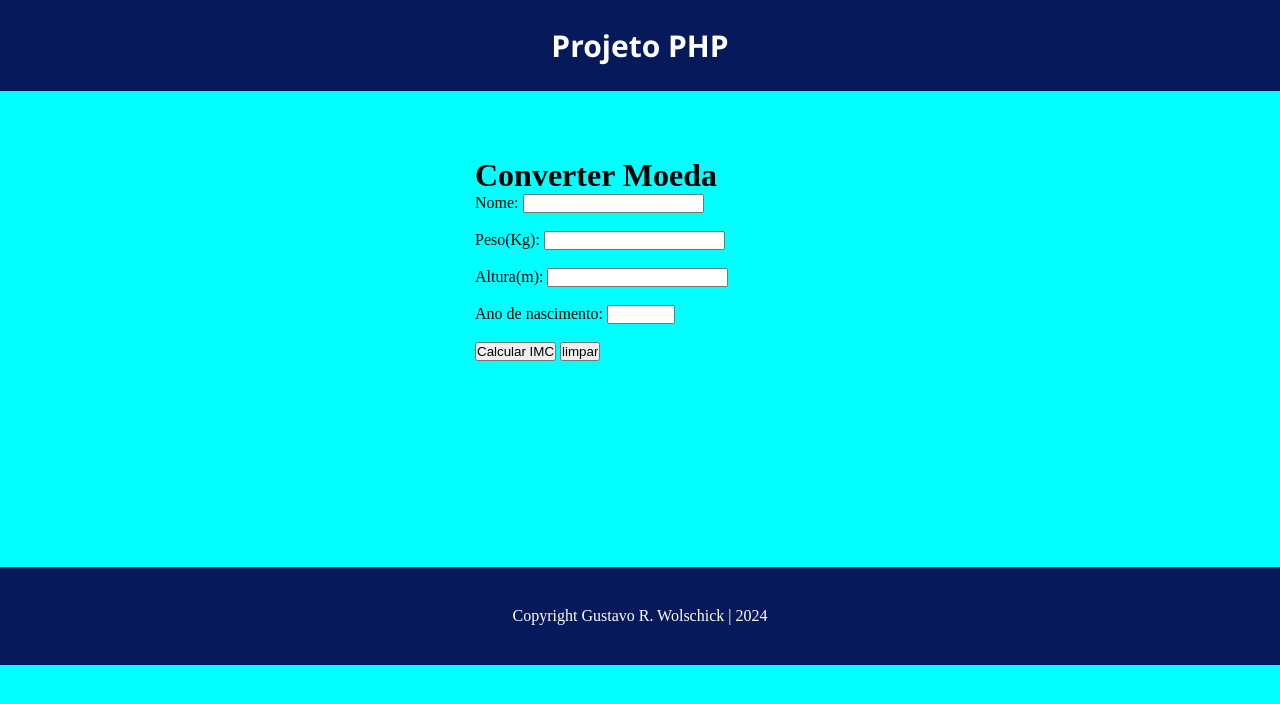
After one commit to GustavoWolschick/AulaNoite, a PHP site: page /ConversorMoedas.php in a window 1280 px wide. The commit adds this page. Shown: the top 704 px of the page. Run offline with PHP 8.4, Linux system fonts and the light colour scheme.

Commit message:
parte 2
criação do style e lincagem com a tela inicial do projeto

```diff
--- /dev/null
+++ b/ConversorMoedas.php
@@ -0,0 +1,64 @@
+<!DOCTYPE html>
+<html lang="pt-br">
+
+<head>
+    <meta charset="UTF-8">
+    <meta name="viewport" content="width=device-width, initial-scale=1.0">
+    <title>Calculadora</title>
+    <link rel="stylesheet" href="https://cdnjs.cloudflare.com/ajax/libs/font-awesome/6.0.0/css/all.min.css">
+    <link rel="stylesheet" href="imc.css">
+</head>
+<header class="header">
+    <a href="index.php">
+    <h1>Projeto PHP</h1>
+    </a>
+</header>
+<br><br>
+<body>
+    <div class="container">
+        <h1> Converter Moeda</h1>
+        <form action="ConversorMoedas.php" Method="POST">
+            <label for="nome">Nome:</label>
+            <input type="text" id="nome" name="nome" required> <br><br>
+            <label for="Peso">Peso(Kg):</label>
+            <input type="number" id="peso" name="Peso" step="0.1" required> <br><br>
+            <label for="Altura">Altura(m):</label>
+            <input type="number" id="altura" name="Altura" step="0.01" required> <br><br>
+            <label for="Idade">Ano de nascimento:</label>
+            <input type="number" id="idade" name="Idade" min="1900" max="2024"> <br><br>
+            <input type="submit" value="Calcular IMC">
+            <input type="reset" value="limpar"> <br><br>
+        </form>
+        <div class="resposta">
+            <?php
+            if ($_SERVER["REQUEST_METHOD"] == "POST") { if (isset($_POST['Peso']) && isset($_POST['Altura'])) {
+                $hoje = date('Y');
+                $nome = $_POST['nome'];
+                $anoAtual = $_POST['Idade'];
+                $peso = $_POST['Peso'];
+                $altura = $_POST['Altura'];
+                $erro = empty($peso) || empty($altura) ? "todos os campos são  obrigatórios" : ((!is_numeric($altura) || $peso <= 0 || $altura <= 0) ? "Por favor, insira valores válidos para peso e altura" : "");
+                if ($erro) {
+                    echo $erro;
+                } else {
+                    $anoAtual = $hoje - $anoAtual;
+                    $imc = $peso / ($altura * $altura);
+                    $imc = number_format($imc, 2);
+                    $clasificacao = ($imc < 18.5) ? "Abaixo do peso" : (($imc < 24.9) ? "Peso normal" : (($imc < 29.9) ? "Sobrepeso" : "Obesidade"));
+                    echo "Olá, $nome! <br>";
+                    echo "Sua idade é $anoAtual anos. <br>";
+                    echo "Seu IMC é: $imc. <br>";
+                    echo "Sua classificação é: $clasificacao.";
+                }
+            } else {
+                echo "Formulário não informado corretamente";
+            }
+        } ?>
+    </div>
+</div>
+<footer>
+    Copyright Gustavo R. Wolschick | 2024
+</footer>
+</body>
+
+</html>
--- /dev/null
+++ b/imc.css
@@ -0,0 +1,50 @@
+*{
+margin: 0 auto;
+padding: 0;
+box-sizing: border-box;
+}
+body{
+   flex-direction: column;
+    justify-content: center;
+    white-space: center;
+    background-color: aqua;
+}
+a {
+    text-align: center;
+    text-decoration: none;
+    transition: 0.2s;
+    cursor: pointer;
+}
+.header {
+    background-color: rgb(6, 25, 90);
+    text-align: center;
+    align-items: center;
+    padding: 25px;
+    justify-content: center;
+    display: flex;
+}
+
+.header h1 {
+    text-align: center;
+    color: white;
+    font-size: 30px;
+    font-family: 'Segoe UI', Tahoma, Geneva, Verdana, sans-serif;
+}
+
+.container{
+    height: 440px;
+    width: 390px;
+    padding: 30px;
+    border-width: 3;
+    border-radius: 10;
+    margin: 3;
+    background-color: 'white';
+}
+/* estilização do rodapé */
+footer {
+    background-color: rgb(6, 25, 90);
+    padding: 40px 10px;
+    text-align: center;
+    color: white;
+    margin-bottom: 0;
+}
```
Also changed, not shown: CalculadoraIMC.php (+32 -21 lines), Formularios.php (deleted, +0 -52 lines), calculadoraIMC.php (+32 -21 lines), index.php (+57 -0 lines), moedas.css (added, +50 -0 lines), style.css (added, +59 -0 lines).
